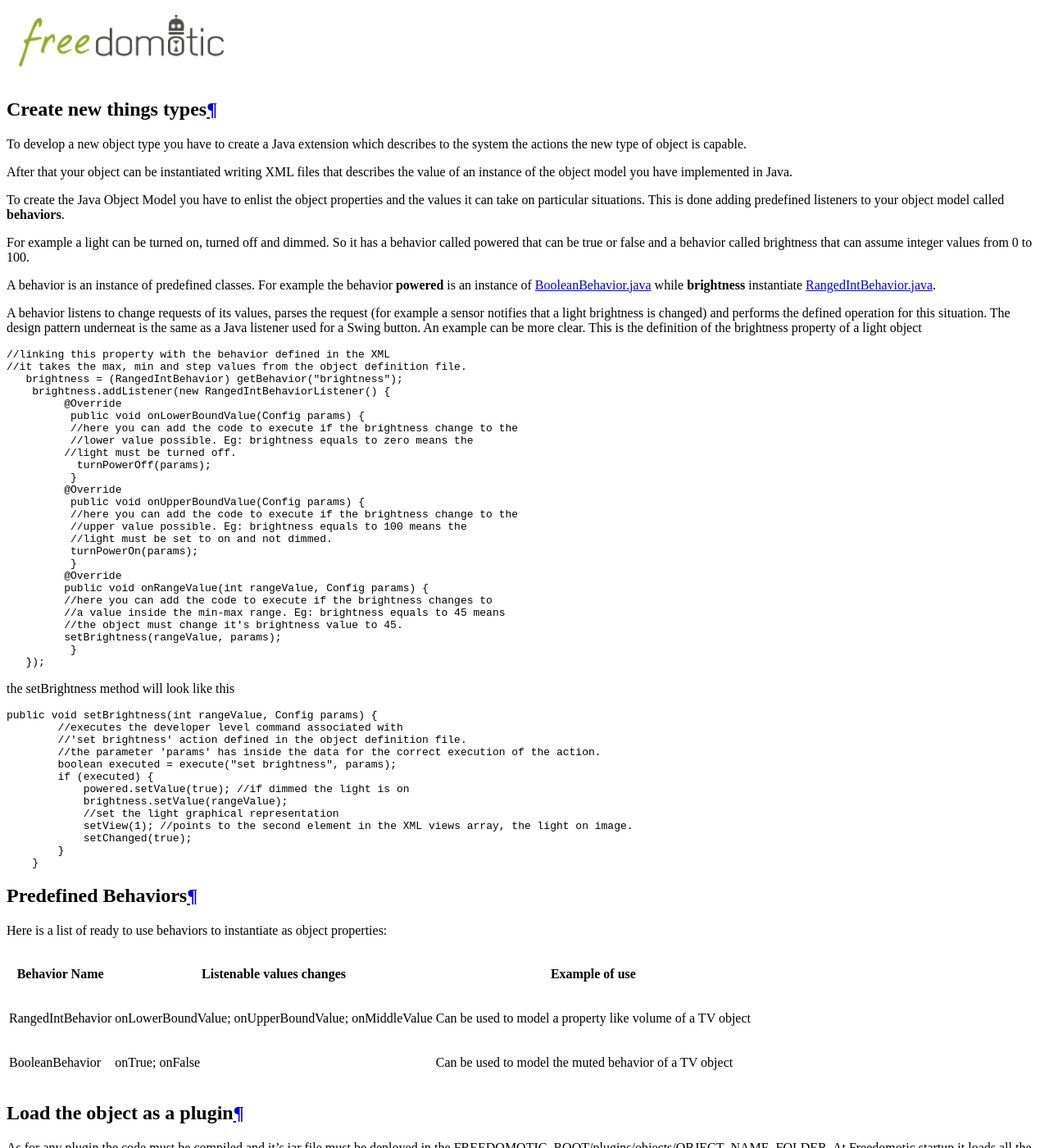
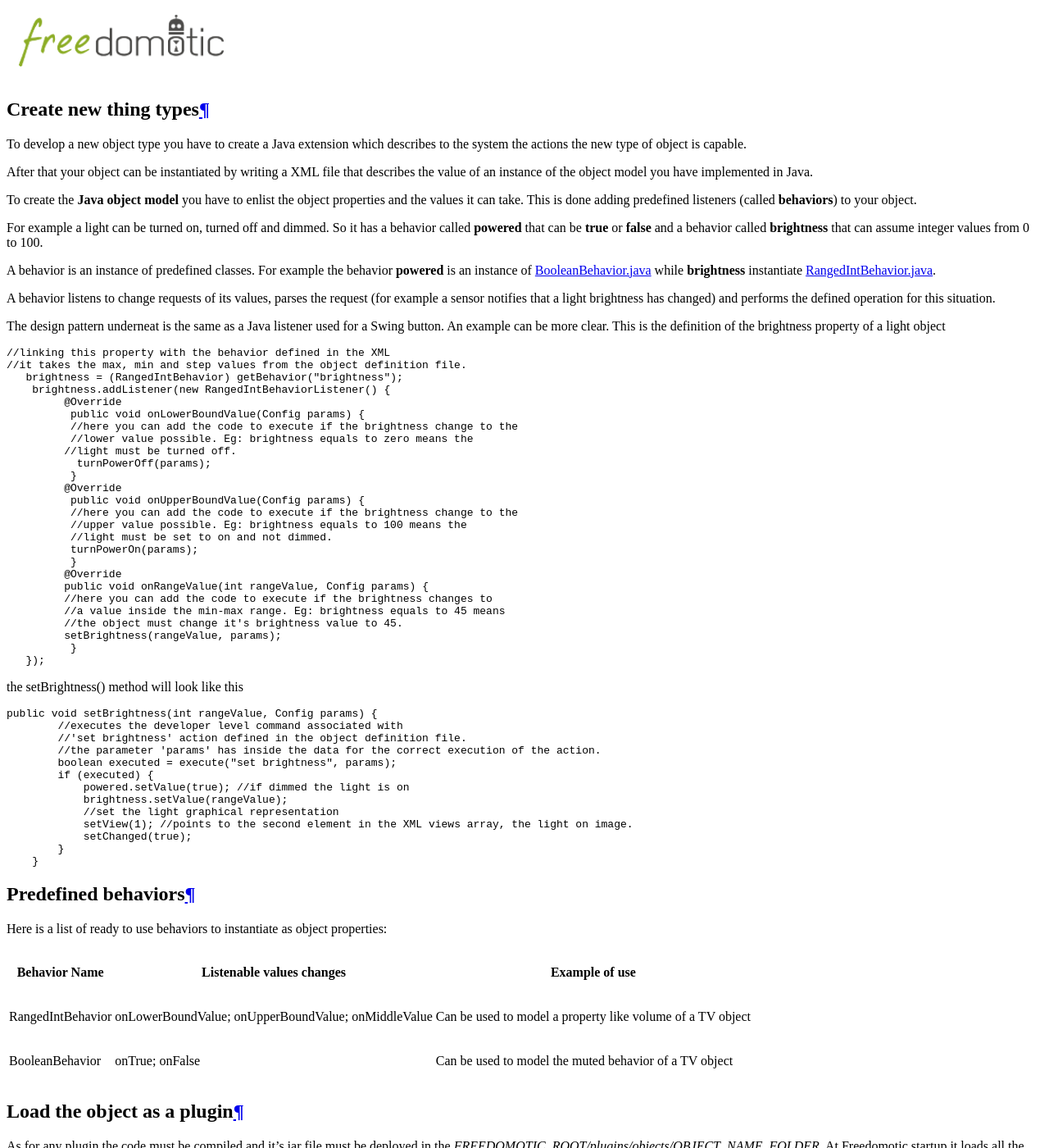
Before and after one commit to freedomotic/fd-developer-manual, a Sphinx documentation site: the page built from docs/source/things/create-new-thing-types.rst, in a window 1280 px wide and 1400 px high. Shown: the whole window at 82% size. Built offline with Sphinx 7.4.7, drawn with Linux system fonts in a browser that asks for light colours; pages that are not in the unit, such as notebooks, are missing from menus; comment, search, counter and statistics services are not loaded; some of the changed text lies outside the part shown.

Commit message:
updated things section

```diff
--- a/docs/source/_templates/index.html
+++ b/docs/source/_templates/index.html
@@ -45,6 +45,7 @@
 
         </p>
         <p class="biglink"><div class="section-title">{%trans%}Things development{%endtrans%}</div>
+         - <a class="linkdescr" href="{{ pathto("things/what-is-a-thing") }}">{%trans%}What is a thing?{%endtrans%}</a><br/>
          - <a class="linkdescr" href="{{ pathto("things/create-new-thing-types") }}">{%trans%}Create new thing types{%endtrans%}</a><br/>
          - <a class="linkdescr" href="{{ pathto("things/add-thing-template") }}">{%trans%}Add new thing templates{%endtrans%}</a><br/>
         </p>
--- a/docs/source/index.rst
+++ b/docs/source/index.rst
@@ -60,6 +60,7 @@
    :caption: Things development
    :maxdepth: 2
 
+   What is a thing? <things/what-is-a-thing>
    Create new thing types <things/create-new-thing-types>
    Add new thing templates <things/add-thing-template>
 
--- a/docs/source/things/create-new-thing-types.rst
+++ b/docs/source/things/create-new-thing-types.rst
@@ -1,21 +1,21 @@
 
-Create new things types
-=======================
+Create new thing types
+======================
 
 To develop a new object type you have to create a Java extension which
 describes to the system the actions the new type of object is capable.
 
-After that your object can be instantiated writing XML files that
+After that your object can be instantiated by writing a XML file that
 describes the value of an instance of the object model you have
 implemented in Java.
 
-To create the Java Object Model you have to enlist the object properties
-and the values it can take on particular situations. This is done adding
-predefined listeners to your object model called **behaviors**.
+To create the **Java object model** you have to enlist the object properties
+and the values it can take. This is done adding
+predefined listeners (called **behaviors**) to your object.
 
 For example a light can be turned on, turned off and dimmed. So it has a
-behavior called powered that can be true or false and a behavior called
-brightness that can assume integer values from 0 to 100.
+behavior called **powered** that can be **true** or **false** and a behavior called
+**brightness** that can assume integer values from 0 to 100.
 
 A behavior is an instance of predefined classes. For example the
 behavior **powered** is an instance of
@@ -24,9 +24,10 @@
 `RangedIntBehavior.java <https://github.com/freedomotic/freedomotic/blob/master/framework/freedomotic-model/src/main/java/com/freedomotic/model/object/RangedIntBehavior.java>`__.
 
 A behavior listens to change requests of its values, parses the request
-(for example a sensor notifies that a light brightness is changed) and
-performs the defined operation for this situation. The design pattern
-underneat is the same as a Java listener used for a Swing button. An
+(for example a sensor notifies that a light brightness has changed) and
+performs the defined operation for this situation.
+
+The design pattern underneat is the same as a Java listener used for a Swing button. An
 example can be more clear. This is the definition of the brightness
 property of a light object
 
@@ -59,7 +60,7 @@
                 }
          });
 
-the setBrightness method will look like this
+the setBrightness() method will look like this
 
 .. code:: java
 
@@ -77,7 +78,7 @@
                 }
             }
 
-Predefined Behaviors
+Predefined behaviors
 --------------------
 
 Here is a list of ready to use behaviors to instantiate as object
@@ -95,19 +96,19 @@
 ---------------------------
 
 As for any plugin the code must be compiled and it's jar file must be
-deployed in the FREEDOMOTIC\_ROOT/plugins/objects/OBJECT\_NAME\_FOLDER.
-At Freedomotic startup it loads all the objects in
-FREEDOMOTIC\_ROOT/plugins/objects/ subfolders regardless their names.
-Object doesn't require an XML configuration files.
+deployed in the *FREEDOMOTIC\_ROOT/plugins/objects/OBJECT\_NAME\_FOLDER*.
+At Freedomotic startup it loads all the objects inside
+*FREEDOMOTIC\_ROOT/plugins/objects/* subfolders regardless their names.
+Objects don't require a XML configuration file.
 
 Create instances of your new object type
 ----------------------------------------
 
-Now Freedomotic knows how this type of object behaviors on particular
-inputs. Then you have to provide xobj files that describe the instances
-of your object type. For example you have the lights definitions now you
+Now Freedomotic knows how this type of object can act when it receives a specific input.
+Then you have to provide one or more *.xobj* files that describe the instances
+of your object type. For example you have the light definitions but you
 need to add to the environment a light called 'kitchen light' and
-another one called 'livingroom light'. This is done through xobj
+another one called 'livingroom light'. This is done through .xobj
 definition. TODO: explain how to create an xobj object
 
 -  `Here <https://github.com/freedomotic/freedomotic/blob/master/plugins/objects/base-things/src/main/java/com/freedomotic/things/impl/Light.java>`__
@@ -123,7 +124,10 @@
 How to create the XML object
 ############################
 
-TODO: add a general description ###Common properties section###
+TODO: add a general description
+
+Common properties section
+#########################
 
 +-------------------+----------------------------------+--------------------------------------------------------------------------------------------------------------------------------------+------------+
 | Field             | Values                           | Description                                                                                                                          | Required   |
@@ -149,7 +153,7 @@
 facilitate the objects configuration, an object developer should expose
 all names that is using inside the code. The names are case sensitive.
 
-Boolean Behavior
+Boolean behavior
 ----------------
 
 It is used to describe a property that can have only two values: true or
@@ -170,11 +174,11 @@
 | priority      |                           | NOT YET IMPLEMENTED                                         | NO         |
 +---------------+---------------------------+-------------------------------------------------------------+------------+
 
-Ranged Int Behavior
+Ranged int behavior
 -------------------
 
 A behavior used to model a property that can assume a ranged set of
-integer values for example from zero to hundred. Is the case of the
+integer values for example from zero to hundred. For example the
 volume property of a TV object.
 
 +---------------+---------------------------+---------------------------------------------------------------------------+------------+
@@ -197,11 +201,11 @@
 | priority      |                           | NOT YET IMPLEMENTED                                                       | NO         |
 +---------------+---------------------------+---------------------------------------------------------------------------+------------+
 
-Exclusive Multivalue Behavior
+Exclusive multivalue behavior
 -----------------------------
 
 This behavior represents an object feature that only takes values from a
-predefined list. For example, the input property of a TV object could
+predefined list. For example the input property of a TV object could
 only take values like INPUT1, INPUT2, SATELLITE, etc...
 
 +---------------+---------------------------+--------------------------------------------------------------+------------+
@@ -280,10 +284,9 @@
 Actions section
 ---------------
 
-Although the objects have behaviors that normally represents it current
-status, the action represent the actions that could be performed in the
-object. This actions must be associated with the hardware command that
-have to be executed when the action is launched. As with the Behavior,
+The actions represent the tasks that could be performed by an object.
+These actions must be associated with the hardware command that
+have to be executed when the action is launched. As with the behavior,
 the name of each action must match the ones used in the object code.
 Also the command value should match the name of a existing command
 (normally a hardware command created by the hardware plugin developer).
```
Also changed, not shown: other parts of docs/source/things/create-new-thing-types.rst (+1 -1 lines), docs/source/things/what-is-a-thing.rst (added, +25 -0 lines).
